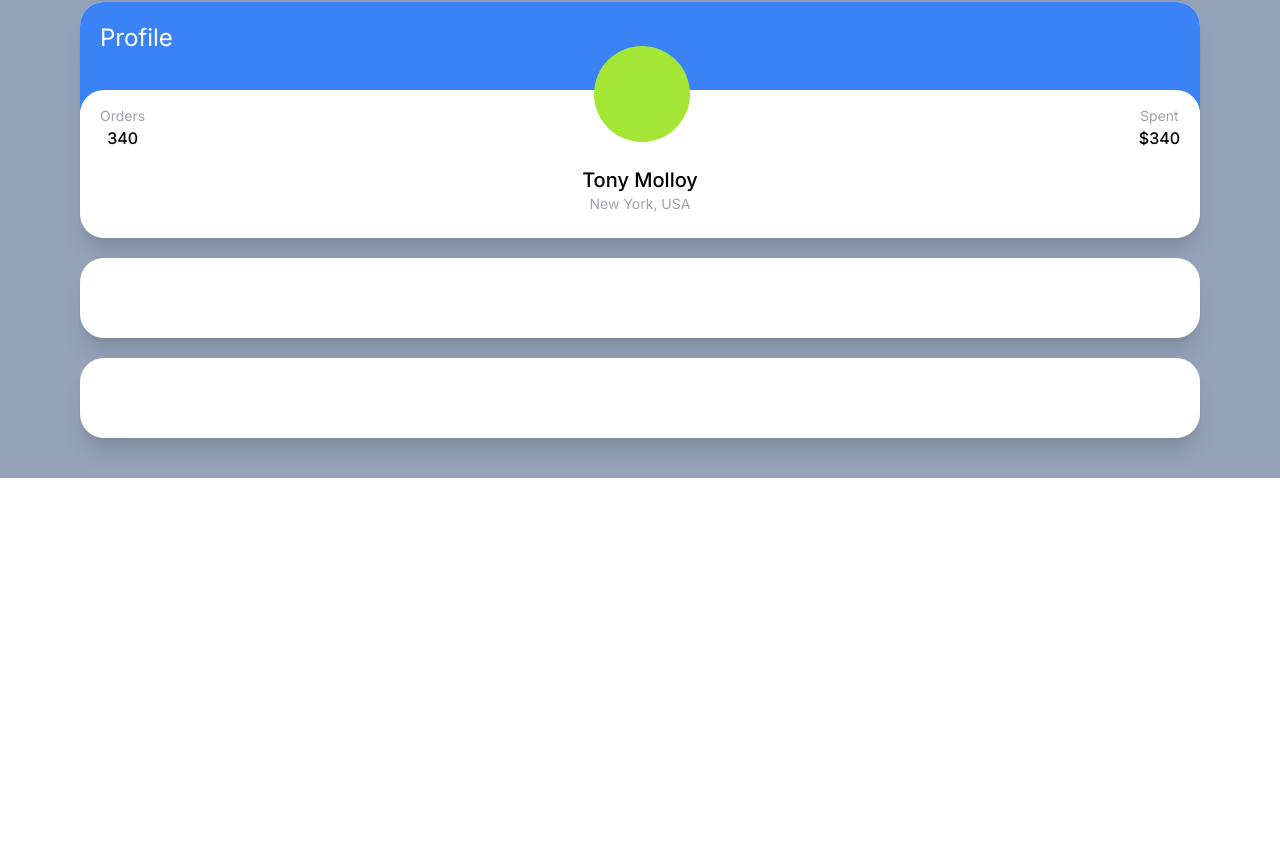
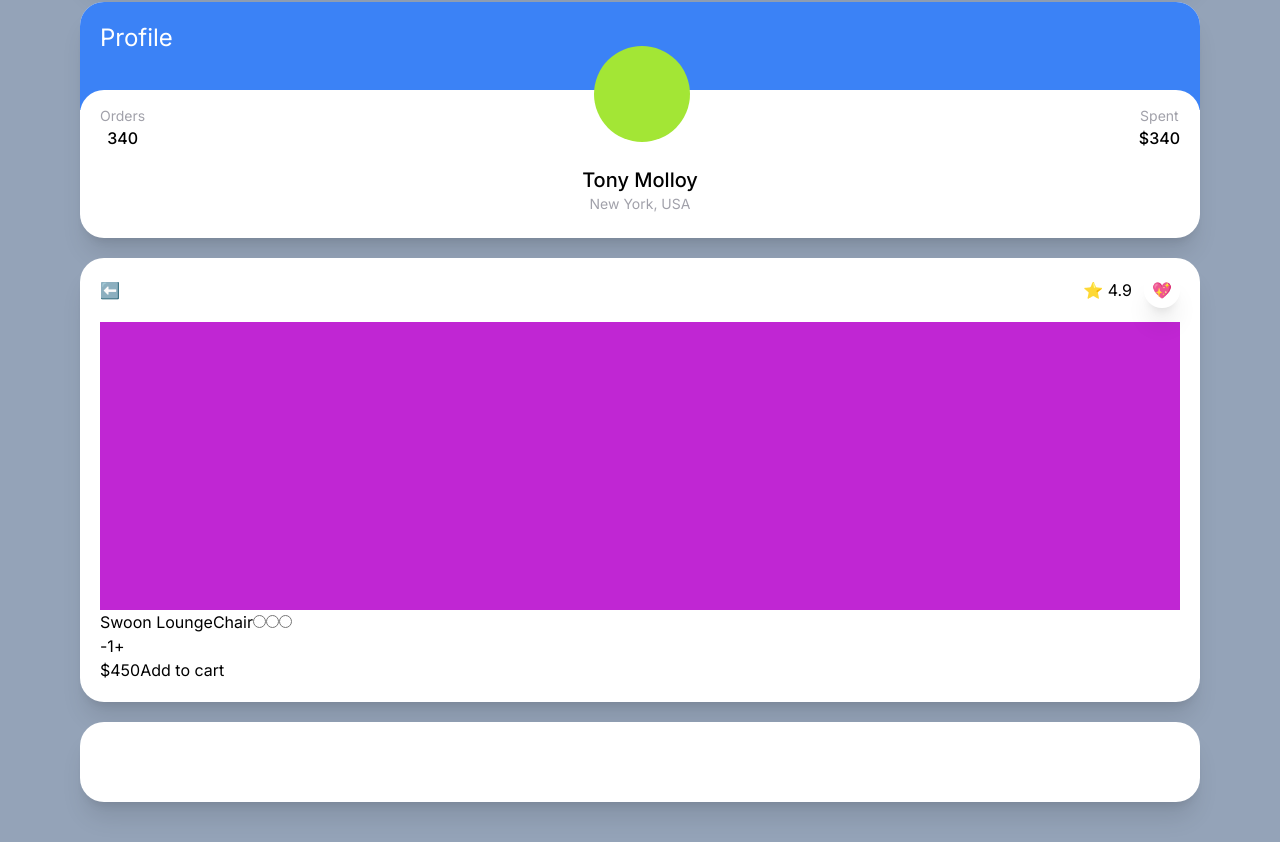
Before and after one commit to sdfwefk11/next-market, a Next.js app: page / in a window 1280 px wide. Shown: the part 288-1130 px from the top of the page. Before the commit the page ends 800 px from the top, so only its background shows below. Built offline with nearby package versions, Linux system fonts and the light colour scheme.

Commit message:
Tailwind CSS 3 06:02

```diff
--- a/src/app/page.tsx
+++ b/src/app/page.tsx
@@ -41,7 +41,36 @@ export default function Home() {
           </div>
         </div>
       </div>
-      <div className="bg-white p-10 rounded-3xl shadow-xl"></div>
+      <div className="bg-white p-5 rounded-3xl shadow-xl">
+        <div className="flex mb-5 justify-between items-center">
+          <span>⬅️</span>
+          <div className="space-x-3">
+            <span>⭐️ 4.9</span>
+            <span className="shadow-xl p-2 rounded-full">💖</span>
+          </div>
+        </div>
+        <div className="bg-fuchsia-600 h-72" />
+        <div>
+          <div>
+            <span>Swoon Lounge</span>
+            <span>Chair</span>
+            <input type="radio" />
+            <input type="radio" />
+            <input type="radio" />
+          </div>
+          <div>
+            <button>-</button>
+            <span>1</span>
+            <button>+</button>
+          </div>
+        </div>
+        <div>
+          <div>
+            <span>$450</span>
+            <button>Add to cart</button>
+          </div>
+        </div>
+      </div>
       <div className="bg-white p-10 rounded-3xl shadow-xl"></div>
     </div>
   );
```
